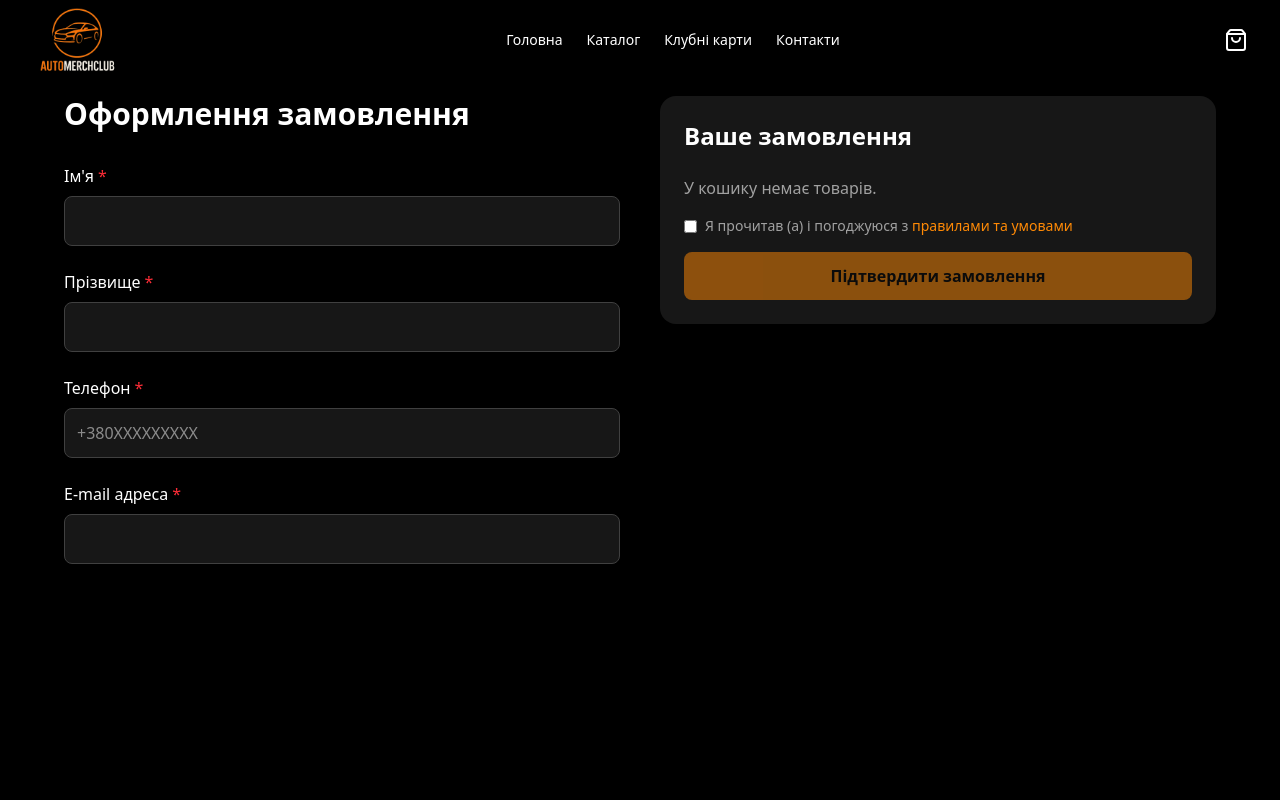
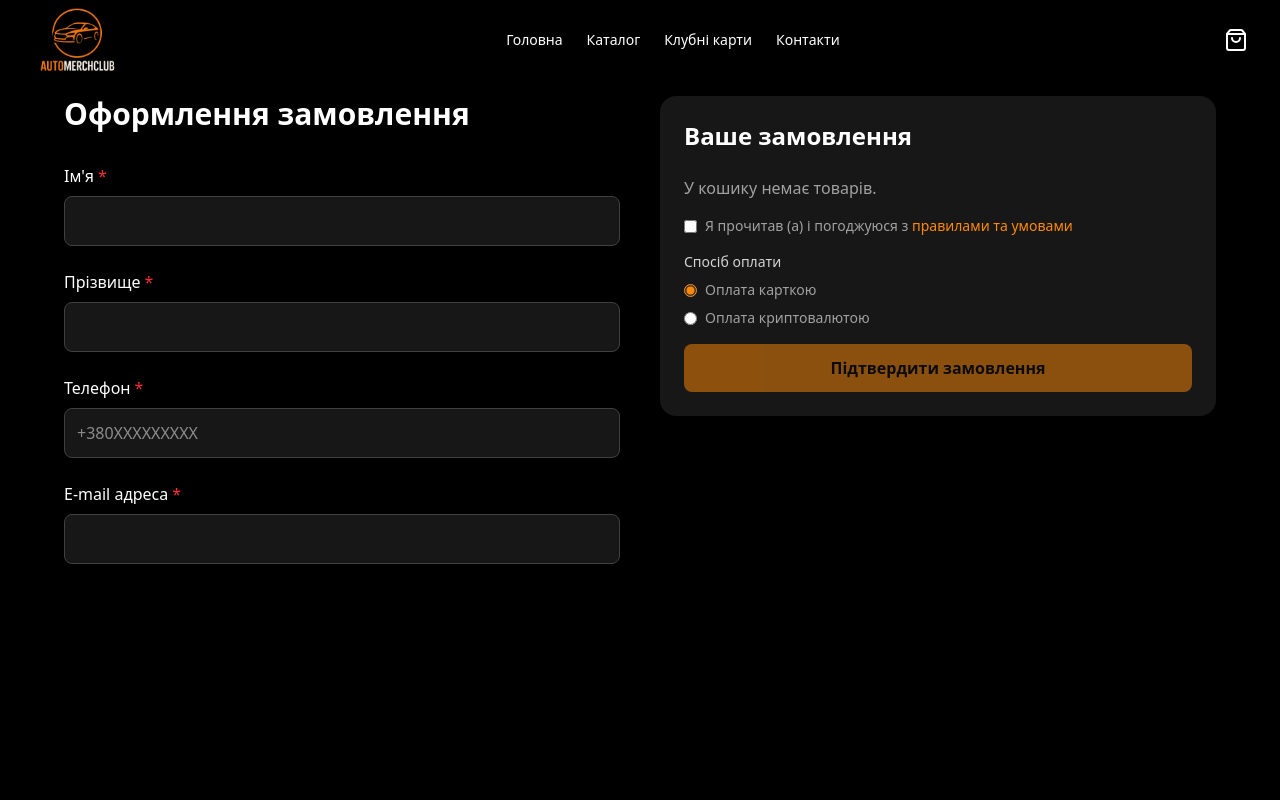
Before and after one commit to AntoniPetrenko/tikets-cell-new-front, a Next.js app: page /order in a window 1280 px wide. Shown: the top 800 px of the page. Built offline with nearby package versions, Linux system fonts and the light colour scheme.

Commit message:
[HOT-FIX] fix: enable checkout and method selection

```diff
--- a/app/order/page.tsx
+++ b/app/order/page.tsx
@@ -45,6 +45,7 @@ export default function OrderPage() {
 
   const [region, setRegion] = useState<Region | null>(null);
   const [selectedPayment, setSelectedPayment] = useState(paymentOptions[0]);
+  const [paymentMethod, setPaymentMethod] = useState<"card" | "crypto">("card");
   const [agreeTerms, setAgreeTerms] = useState(false);
   const [isModalOpen, setIsModalOpen] = useState(false);
   const [modalContent, setModalContent] = useState<string>("");
@@ -102,6 +103,9 @@ export default function OrderPage() {
 
     const savedPayment = localStorage.getItem("selectedPayment");
     if (savedPayment) setSelectedPayment(savedPayment);
+
+    const savedPaymentMethod = localStorage.getItem("paymentMethod");
+    if (savedPaymentMethod) setPaymentMethod(savedPaymentMethod as "card" | "crypto");
   }, []);
 
   useEffect(() => {
@@ -125,6 +129,11 @@ export default function OrderPage() {
   useEffect(
     () => localStorage.setItem("selectedPayment", selectedPayment),
     [selectedPayment]
+  );
+
+  useEffect(
+    () => localStorage.setItem("paymentMethod", paymentMethod),
+    [paymentMethod]
   );
 
   const handleSubmit = async (data: any) => {
@@ -356,6 +365,36 @@ export default function OrderPage() {
               </span>
             </div>
 
+            <div className="mt-4 space-y-2">
+              <p className="text-sm text-neutral-300 font-medium">
+                Спосіб оплати
+              </p>
+              <div className="flex flex-col gap-2">
+                <label className="flex items-center gap-2 text-sm text-neutral-400 cursor-pointer">
+                  <input
+                    type="radio"
+                    name="paymentMethod"
+                    value="card"
+                    checked={paymentMethod === "card"}
+                    onChange={(e) => setPaymentMethod(e.target.value as "card" | "crypto")}
+                    className="accent-orange-400"
+                  />
+                  <span>Оплата карткою</span>
+                </label>
+                <label className="flex items-center gap-2 text-sm text-neutral-400 cursor-pointer">
+                  <input
+                    type="radio"
+                    name="paymentMethod"
+                    value="crypto"
+                    checked={paymentMethod === "crypto"}
+                    onChange={(e) => setPaymentMethod(e.target.value as "card" | "crypto")}
+                    className="accent-orange-400"
+                  />
+                  <span>Оплата криптовалютою</span>
+                </label>
+              </div>
+            </div>
+
             <button
               type="submit"
               onClick={() => {
```
